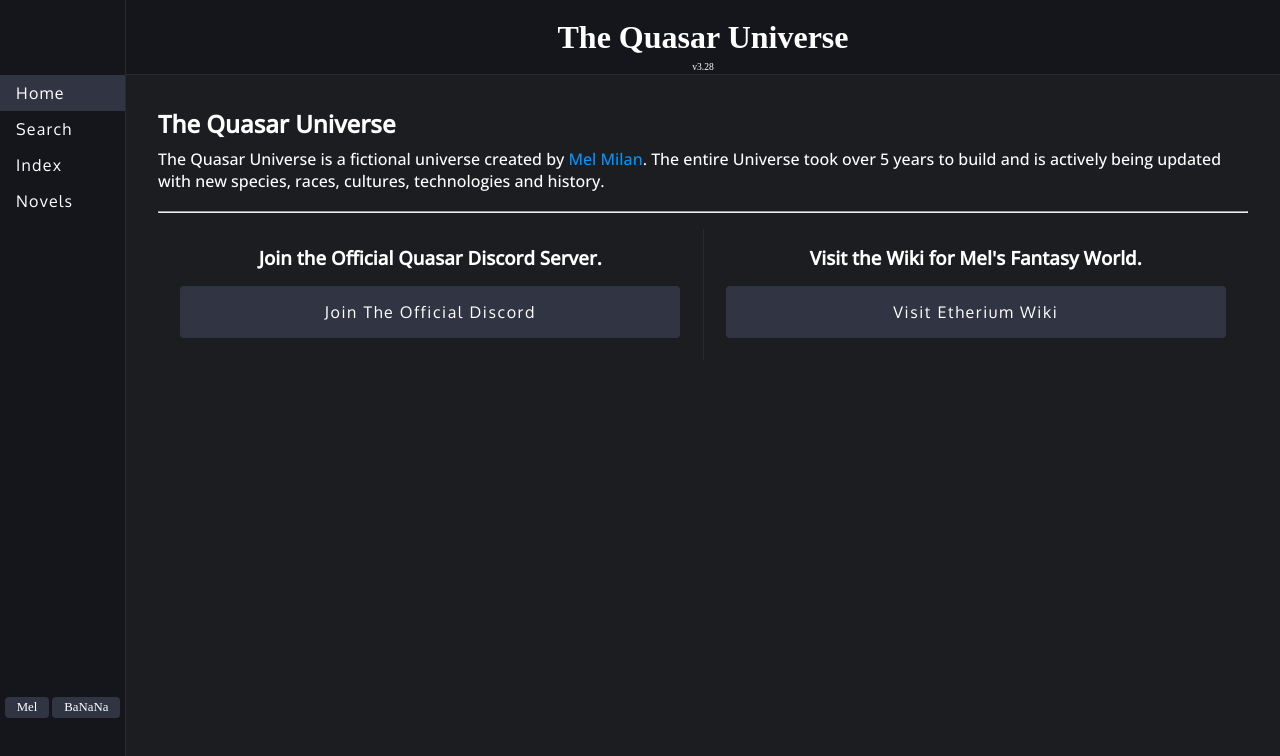
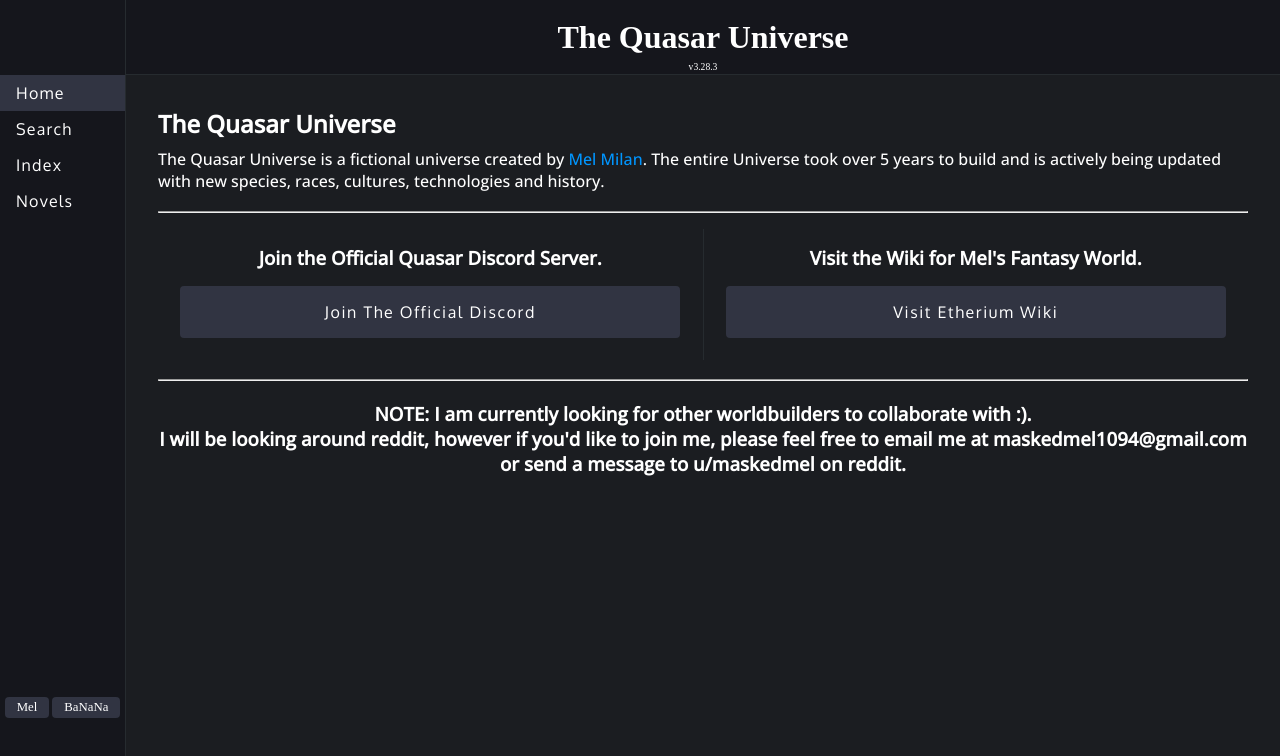
Before and after one commit to MaskedMel/maskedmel.github.io, a plain HTML site: page index.html in a window 1280 px wide. Shown: the top 756 px of the page. Drawn offline with nearby package versions, Linux system fonts and the light colour scheme; a web font is replaced by a local one.

Commit message:
Update and Message on Index

```diff
--- a/index.html
+++ b/index.html
@@ -14,7 +14,7 @@
   <div class="pagecontainer">
     <div class="title">
       <h1>The Quasar Universe</h1>
-      <p class="version">v3.28</p>
+      <p class="version">v3.28.3</p>
     </div>
     <div class="sidenav">
       <div class="navcontainer">
@@ -47,6 +47,10 @@
           <a href="fantasy/fantasyhome.html">Visit Etherium Wiki</a>
         </div>
       </div>
+      <hr>
+      <h3 style="text-align: center;">NOTE: I am currently looking for other worldbuilders to collaborate with :).<br>I will be looking around reddit, however if you'd like to join me, please feel free to email me at maskedmel1094@gmail.com or send a
+        message to u/maskedmel on reddit.</h3>
+
       <!-- End of page content -->
     </div>
   </div>
```
Also changed, not shown: fantasy/fantasyhome.html (+1 -1 lines), fantasy/linkpage.html (+1 -1 lines), linkpage.html (+1 -1 lines), novels.html (+1 -1 lines), wikipages/species/humans.html (+1 -1 lines), wikipages/species/quasians.html (+1 -1 lines).
